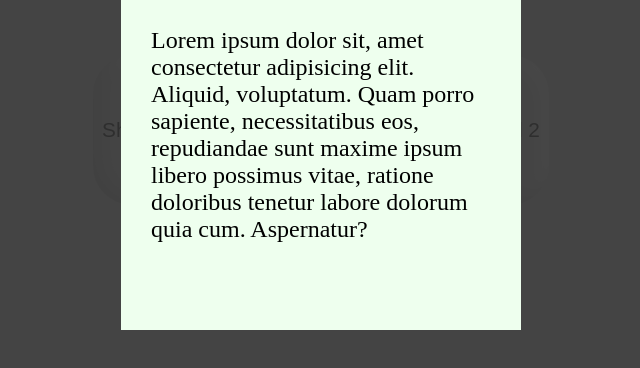
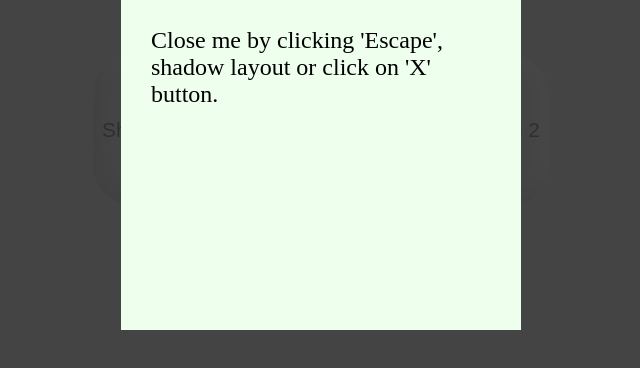
Before and after one commit to czarsbenemoriendi/popup, a website: page index.html in a window 1280 px wide. Both pictures are taken after a click on the button "Show modal 2". Shown: the part 270-638 px from the top of the page, without its empty margins (319-959 px from the left). Drawn offline with Linux system fonts and the light colour scheme.

Commit message:
minor changes, added e.Esc

```diff
--- a/index.html
+++ b/index.html
@@ -5,7 +5,7 @@
 		<meta http-equiv="X-UA-Compatible" content="IE=edge" />
 		<meta name="viewport" content="width=device-width, initial-scale=1.0" />
 		<link rel="stylesheet" href="./dist/css/style.min.css" />
-		<title>Guess my number</title>
+		<title>Popups</title>
 	</head>
 	<body>
 		<div class="shadow hidden"></div>
@@ -15,10 +15,7 @@
 				<h2 class="title">I'm a modal window</h2>
 				<button class="close-popup">X</button>
 				<p class="text">
-					Lorem ipsum dolor sit, amet consectetur adipisicing elit. Aliquid,
-					voluptatum. Quam porro sapiente, necessitatibus eos, repudiandae sunt
-					maxime ipsum libero possimus vitae, ratione doloribus tenetur labore
-					dolorum quia cum. Aspernatur?
+					Close me by clicking 'Escape', shadow layout or click on 'X' button.
 				</p>
 			</div>
 			<button class="btn btn2">Show modal 2</button>
--- a/src/js/main.js
+++ b/src/js/main.js
@@ -6,6 +6,7 @@ const htmlStructure = {
 	popup1: document.querySelector('.popup1'),
 	shadow: document.querySelector('.shadow'),
 	closeBtn: document.getElementsByClassName('close-popup'),
+	body: document.querySelector('body'),
 };
 const secondPopup = {
 	createPopup: function () {
@@ -15,10 +16,7 @@ const secondPopup = {
 		const btn = document.createElement('button');
 		h2.textContent = `I'm a modal window`;
 		btn.textContent = 'X';
-		p.textContent = `Lorem ipsum dolor sit, amet consectetur adipisicing elit. Aliquid,
-		voluptatum. Quam porro sapiente, necessitatibus eos, repudiandae sunt
-		maxime ipsum libero possimus vitae, ratione doloribus tenetur labore
-		dolorum quia cum. Aspernatur?`;
+		p.textContent = `Close me by clicking 'Escape', shadow layout or click on 'X' button.`;
 		h2.classList.add('title');
 		p.classList.add('text');
 		div.classList.add('popup2');
@@ -28,8 +26,7 @@ const secondPopup = {
 	},
 };
 const arr = [];
-const { btn1, btn2, wrapper, popup1, shadow, closeBtn, closePop } =
-	htmlStructure;
+const { btn1, btn2, wrapper, popup1, shadow, closeBtn, body } = htmlStructure;
 
 arr.push(closeBtn);
 
@@ -59,6 +56,9 @@ function closePopup() {
 btn1.addEventListener('click', showPopup1);
 btn2.addEventListener('click', showPopup2);
 shadow.addEventListener('click', closePopup);
+document.addEventListener('keydown', e => {
+	if (e.key === 'Escape') closePopup();
+});
 
 for (let i = 0; i < closeBtn.length; i++) {
 	closeBtn[i].addEventListener('click', closePopup);
```
Also changed, not shown: README.md, dist/js/main.min.js.
